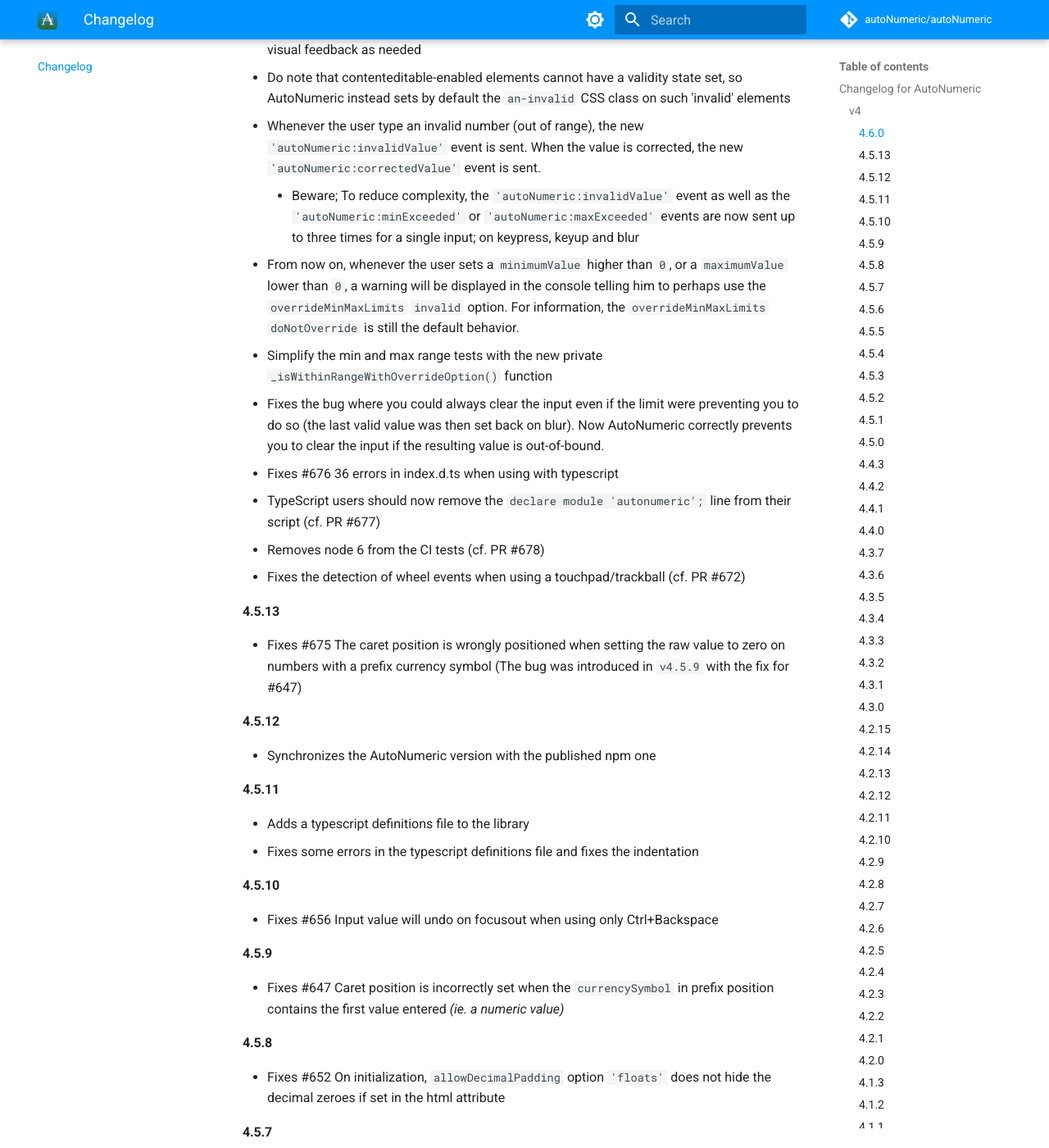
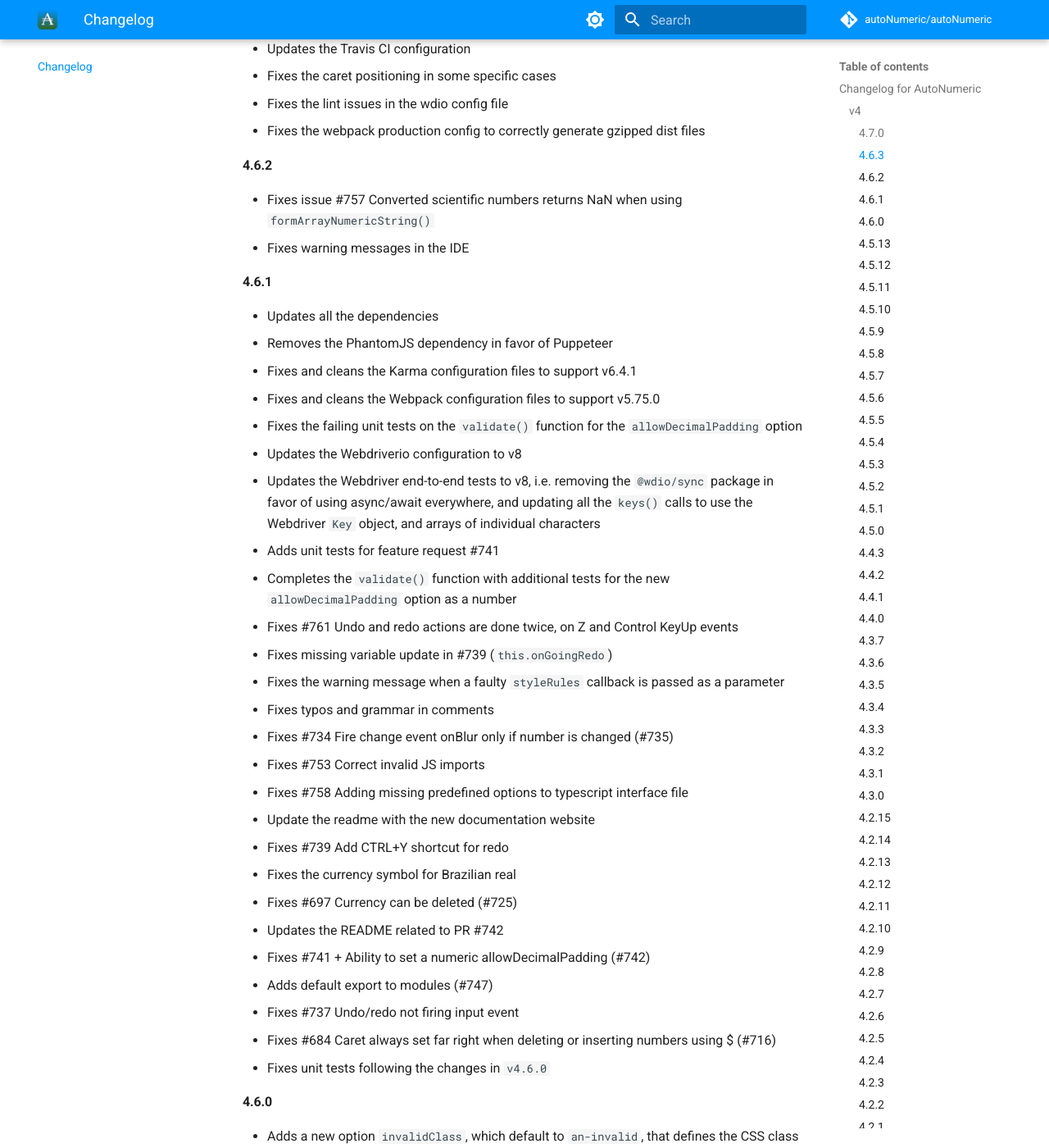
Before and after one commit to xuhdev/autonumeric-docs, an MkDocs documentation site: the page built from docs/Changelog/CHANGELOG.md, in a window 1280 px wide and 1400 px high, scrolled down 614 px. Shown: the whole window at 82% size. Built offline with MkDocs 1.6.1 and Material for MkDocs 9.7.7, drawn with Linux system fonts in a browser that asks for light colours; emoji names are drawn with the system emoji font; comment, search, counter and statistics services are not loaded; some of the changed text lies outside the part shown.

Commit message:
Updates the documentation with the new options introduced in `4.7.0`

```diff
--- a/docs/Changelog/CHANGELOG.md
+++ b/docs/Changelog/CHANGELOG.md
@@ -1,6 +1,51 @@
 ## Changelog for AutoNumeric
 
 ### v4
+
+#### 4.7.0
++ Fixes #719 Feature request: Up and down arrow keys behavior matching standard number input
++ Adds 2 new options to control how the up and down arrow keys behave: `modifyValueOnUpDownArrow` and `upDownStep`
+
+#### 4.6.3
++ Fixes #721 AutoNumeric.set() breaks internal state when string-value has leading or trailing whitespace
++ Fixes all the remaining end-to-end tests with the latest Webdriver.io version
++ Removes the remnants of PhantomJS hacks (#384)
++ Updates the Travis CI configuration
++ Fixes the caret positioning in some specific cases
++ Fixes the lint issues in the wdio config file
++ Fixes the webpack production config to correctly generate gzipped dist files
+
+#### 4.6.2
++ Fixes issue #757 Converted scientific numbers returns NaN when using `formArrayNumericString()`
++ Fixes warning messages in the IDE
+
+#### 4.6.1
++ Updates all the dependencies
++ Removes the PhantomJS dependency in favor of Puppeteer
++ Fixes and cleans the Karma configuration files to support v6.4.1
++ Fixes and cleans the Webpack configuration files to support v5.75.0
++ Fixes the failing unit tests on the `validate()` function for the `allowDecimalPadding` option
++ Updates the Webdriverio configuration to v8
++ Updates the Webdriver end-to-end tests to v8, i.e. removing the `@wdio/sync` package in favor of using async/await everywhere, and updating all the `keys()` calls to use the Webdriver `Key` object, and arrays of individual characters
++ Adds unit tests for feature request #741
++ Completes the `validate()` function with additional tests for the new `allowDecimalPadding` option as a number
++ Fixes #761 Undo and redo actions are done twice, on Z and Control KeyUp events
++ Fixes missing variable update in #739 (`this.onGoingRedo`)
++ Fixes the warning message when a faulty `styleRules` callback is passed as a parameter
++ Fixes typos and grammar in comments
++ Fixes #734 Fire change event onBlur only if number is changed (#735)
++ Fixes #753 Correct invalid JS imports
++ Fixes #758 Adding missing predefined options to typescript interface file
++ Update the readme with the new documentation website
++ Fixes #739 Add CTRL+Y shortcut for redo
++ Fixes the currency symbol for Brazilian real
++ Fixes #697 Currency can be deleted (#725)
++ Updates the README related to PR #742
++ Fixes #741 + Ability to set a numeric allowDecimalPadding (#742)
++ Adds default export to modules (#747)
++ Fixes #737 Undo/redo not firing input event
++ Fixes #684 Caret always set far right when deleting or inserting numbers using $ (#716)
++ Fixes unit tests following the changes in `v4.6.0`
 
 #### 4.6.0
 + Adds a new option `invalidClass`, which default to `an-invalid`, that defines the CSS class name to use when a contenteditable-enabled element value is invalid
--- a/mkdocs.yml
+++ b/mkdocs.yml
@@ -16,7 +16,7 @@
 # Main navigation
 nav:
   - User documentation:
-    - AutoNumeric documentation: index.md
+    - AutoNumeric.js documentation: index.md
     - Try AutoNumeric: Documentation/demo.md
     - Getting Started:
       - Installation: Documentation/installation.md
```
Also changed, not shown: README.md (+1 -1 lines), docs/About/license.md (+1 -1 lines), docs/Documentation/configuration options.md (+9 -7 lines), docs/Documentation/demo.md (+11 -1 lines), docs/index.md (+9 -8 lines).
